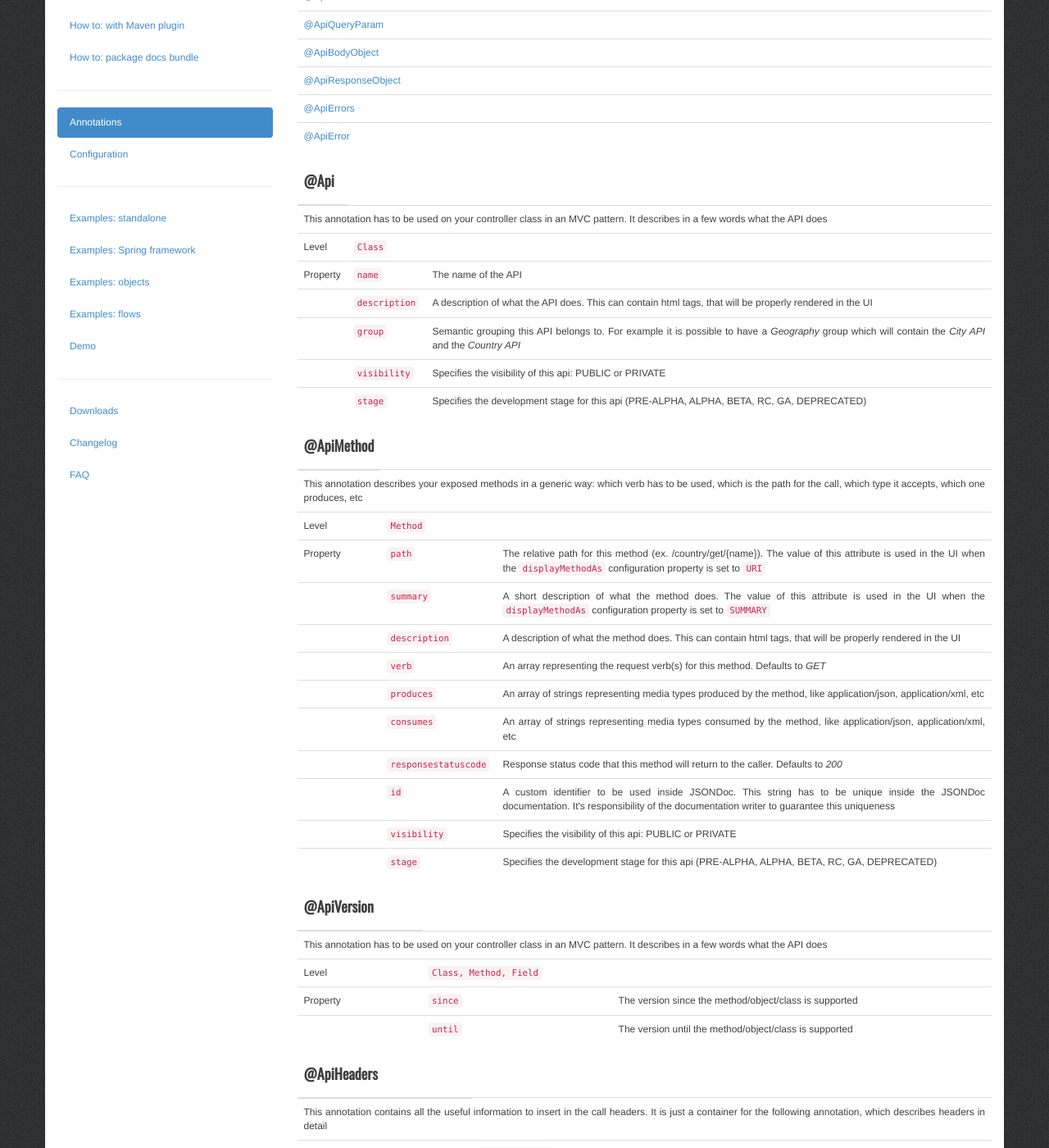
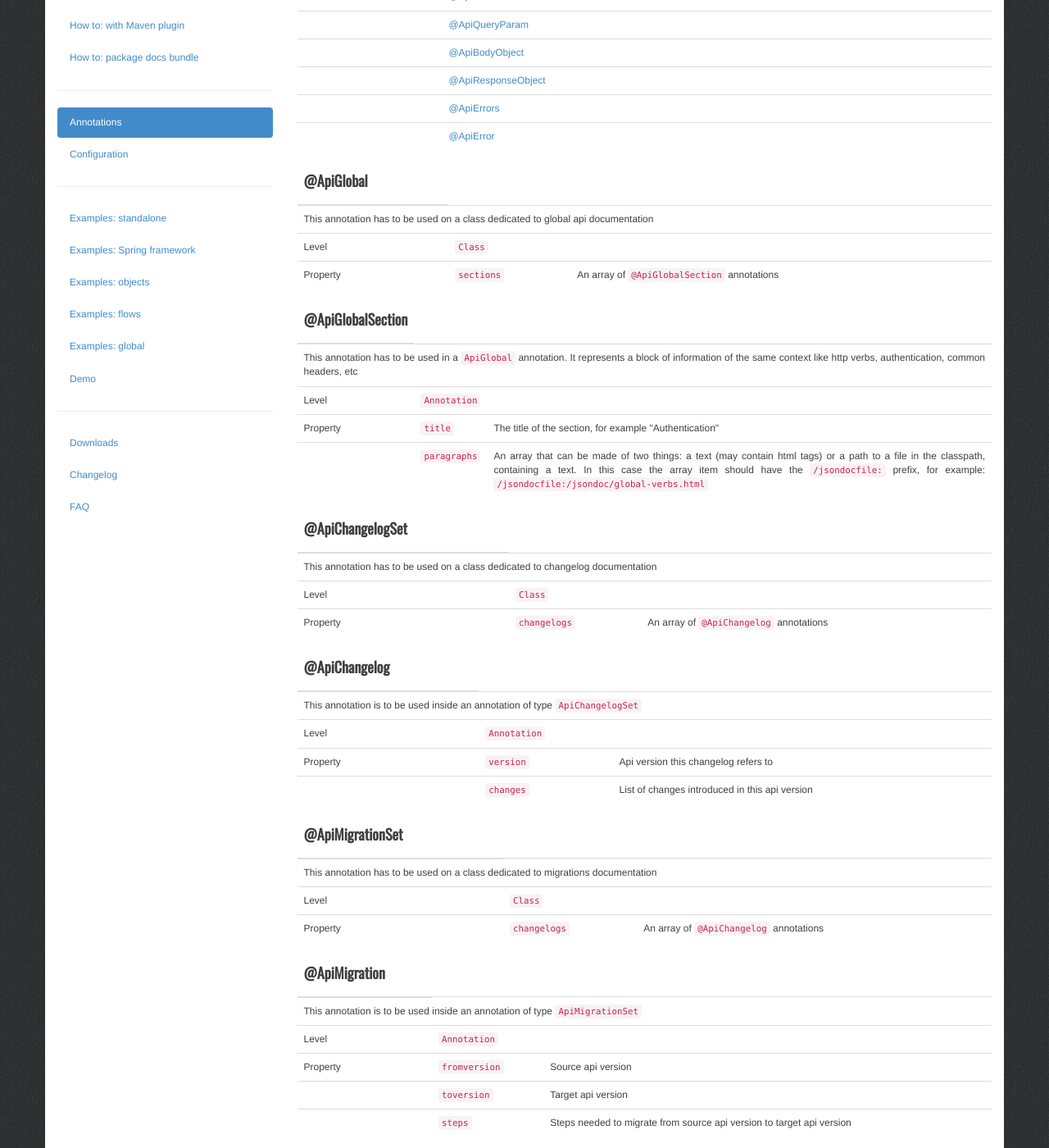
Before and after one commit to fabiomaffioletti/jsondoc, a Jekyll site: the page built from annotations.html, in a window 1280 px wide and 1400 px high, scrolled down 721 px. Shown: the whole window at 82% size. Built offline with Jekyll 4.4.1, drawn with Linux system fonts in a browser that asks for light colours; nearby versions of some CDN libraries; some web fonts are replaced; Markdown is read by kramdown in place of the engine named in the settings; some of the changed text lies outside the part shown.

Commit message:
docs for version 1.2.4

```diff
--- a/_config.yml
+++ b/_config.yml
@@ -2,6 +2,6 @@ name: JSONDoc
 baseurl:
 markdown: redcarpet
 highlighter: pygments
-version: 1.2.2
+version: 1.2.4
 demourl: http://jsondoc.eu01.aws.af.cm/jsondoc-ui.html
 downloadurl: distro/jsondoc-bundle-1.0.2.tar.gz
--- a/_layouts/default.html
+++ b/_layouts/default.html
@@ -89,6 +89,7 @@
             <li id="examples-spring"><a href="examples-spring.html">Examples: Spring framework</a></li>
             <li id="examples-objects"><a href="examples-objects.html">Examples: objects</a></li>
             <li id="examples-flows"><a href="examples-flows.html">Examples: flows</a></li>
+            <li id="examples-global"><a href="examples-global.html">Examples: global</a></li>
             <li id="demo"><a target="_blank" href="{{ site.demourl }}">Demo</a></li>
             <hr>
             <li id="downloads"><a href="downloads.html">Downloads</a></li>
--- a/annotations.html
+++ b/annotations.html
@@ -5,24 +5,136 @@ title: Documentation
 
 <table class="table">
 	<tr>
+		<th>Global</th>
 		<th>Services</th>
 		<th>Authentication</th>
 		<th>Objects</th>
 		<th>Flows</th>
 	</tr>
-	<tr><td><a href="#api">@Api</a></td><td><a href="#apiauthnone">@ApiAuthNone</a></td><td><a href="#apiobject">@ApiObject</a></td><td><a href="#apiflowset">@ApiFlowSet</a></td></tr>
-	<tr><td><a href="#apimethod">@ApiMethod</a></td><td><a href="#apiauthbasic">@ApiAuthBasic</a></td><td><a href="#apiobjectfield">@ApiObjectField</a></td><td><a href="#apiflow">@ApiFlow</a></td></tr>
-	<tr><td><a href="#apiversion">@ApiVersion</a></td><td><a href="#apiauthbasicuser">@ApiAuthBasicUser</a></td><td></td><td><a href="#apiflowstep">@ApiFlowStep</a></td></tr>
-	<tr><td><a href="#apiheaders">@ApiHeaders</a></td><td></td><td></td><td></td></tr>
-	<tr><td><a href="#apiheader">@ApiHeader</a></td><td></td><td></td><td></td></tr>
-	<tr><td><a href="#apiparams">@ApiParams</a></td><td></td><td></td><td></td></tr>
-	<tr><td><a href="#apipathparam">@ApiPathParam</a></td><td></td><td></td><td></td></tr>
-	<tr><td><a href="#apiqueryparam">@ApiQueryParam</a></td><td></td><td></td><td></td></tr>
-	<tr><td><a href="#apibodyobject">@ApiBodyObject</a></td><td></td><td></td><td></td></tr>
-	<tr><td><a href="#apiresponseobject">@ApiResponseObject</a></td><td></td><td></td><td></td></tr>
-	<tr><td><a href="#apierrors">@ApiErrors</a></td><td></td><td></td><td></td></tr>
-	<tr><td><a href="#apierror">@ApiError</a></td><td></td><td></td><td></td></tr>
+	<tr><td><a href="#apiglobal">@ApiGlobal</a></td><td><a href="#api">@Api</a></td><td><a href="#apiauthnone">@ApiAuthNone</a></td><td><a href="#apiobject">@ApiObject</a></td><td><a href="#apiflowset">@ApiFlowSet</a></td></tr>
+	<tr><td><a href="#apiglobalsection">@ApiGlobalSection</a></td><td><a href="#apimethod">@ApiMethod</a></td><td><a href="#apiauthbasic">@ApiAuthBasic</a></td><td><a href="#apiobjectfield">@ApiObjectField</a></td><td><a href="#apiflow">@ApiFlow</a></td></tr>
+	<tr><td><a href="#apichangelogset">@ApiChangelogSet</a></td><td><a href="#apiversion">@ApiVersion</a></td><td><a href="#apiauthbasicuser">@ApiAuthBasicUser</a></td><td></td><td><a href="#apiflowstep">@ApiFlowStep</a></td></tr>
+	<tr><td><a href="#apichangelog">@ApiChangelog</a></td><td><a href="#apiheaders">@ApiHeaders</a></td><td></td><td></td><td></td></tr>
+	<tr><td><a href="#apimigrationset">@ApiMigrationSet</a></td><td><a href="#apiheader">@ApiHeader</a></td><td></td><td></td><td></td></tr>
+	<tr><td><a href="#apimigration">@ApiMigration</a></td><td><a href="#apiparams">@ApiParams</a></td><td></td><td></td><td></td></tr>
+	<tr><td></td><td><a href="#apipathparam">@ApiPathParam</a></td><td></td><td></td><td></td></tr>
+	<tr><td></td><td><a href="#apiqueryparam">@ApiQueryParam</a></td><td></td><td></td><td></td></tr>
+	<tr><td></td><td><a href="#apibodyobject">@ApiBodyObject</a></td><td></td><td></td><td></td></tr>
+	<tr><td></td><td><a href="#apiresponseobject">@ApiResponseObject</a></td><td></td><td></td><td></td></tr>
+	<tr><td></td><td><a href="#apierrors">@ApiErrors</a></td><td></td><td></td><td></td></tr>
+	<tr><td></td><td><a href="#apierror">@ApiError</a></td><td></td><td></td><td></td></tr>
 </table>
+
+<table class="table" id="apiglobal">
+	<thead><tr><th><h4>@ApiGlobal</h4></th></tr></thead>
+	<tbody>
+		<tr>
+			<td colspan="3">This annotation has to be used on a class dedicated to global api documentation</td>
+		</tr>
+		<tr><td>Level</td><td><code>Class</code></td><td></td></tr>
+		<tr>
+			<td>Property</td>
+			<td><code>sections</code></td>
+			<td>An array of <code>@ApiGlobalSection</code> annotations</td>
+		</tr>
+	</tbody>
+</table>
+
+<table class="table" id="apiglobalsection">
+	<thead><tr><th><h4>@ApiGlobalSection</h4></th></tr></thead>
+	<tbody>
+		<tr>
+			<td colspan="3">This annotation has to be used in a <code>ApiGlobal</code> annotation. It represents a block of information of the same context like http verbs, authentication, common headers, etc</td>
+		</tr>
+		<tr><td>Level</td><td><code>Annotation</code></td><td></td></tr>
+		<tr>
+			<td>Property</td>
+			<td><code>title</code></td>
+			<td>The title of the section, for example "Authentication"</td>
+		</tr>
+		<tr>
+			<td></td>
+			<td><code>paragraphs</code></td>
+			<td>An array that can be made of two things: a text (may contain html tags) or a path to a file in the classpath, containing  a text. In this case the array item should have the <code>/jsondocfile:</code> prefix, for example: <code>/jsondocfile:/jsondoc/global-verbs.html</code></td>
+		</tr>
+	</tbody>
+</table>
+
+<table class="table" id="apichangelogset">
+	<thead><tr><th><h4>@ApiChangelogSet</h4></th></tr></thead>
+	<tbody>
+		<tr>
+			<td colspan="3">This annotation has to be used on a class dedicated to changelog documentation</td>
+		</tr>
+		<tr><td>Level</td><td><code>Class</code></td><td></td></tr>
+		<tr>
+			<td>Property</td>
+			<td><code>changelogs</code></td>
+			<td>An array of <code>@ApiChangelog</code> annotations</td>
+		</tr>
+	</tbody>
+</table>
+
+<table class="table" id="apichangelog">
+	<thead><tr><th><h4>@ApiChangelog</h4></th></tr></thead>
+	<tbody>
+		<tr>
+			<td colspan="3">This annotation is to be used inside an annotation of type <code>ApiChangelogSet</code></td>
+		</tr>
+		<tr><td>Level</td><td><code>Annotation</code></td><td></td></tr>
+		<tr>
+			<td>Property</td>
+			<td><code>version</code></td>
+			<td>Api version this changelog refers to</td>
+		</tr>
+		<tr>
+			<td></td>
+			<td><code>changes</code></td>
+			<td>List of changes introduced in this api version</td>
+		</tr>
+	</tbody>
+</table>
+
+<table class="table" id="apimigrationset">
+	<thead><tr><th><h4>@ApiMigrationSet</h4></th></tr></thead>
+	<tbody>
+		<tr>
+			<td colspan="3">This annotation has to be used on a class dedicated to migrations documentation</td>
+		</tr>
+		<tr><td>Level</td><td><code>Class</code></td><td></td></tr>
+		<tr>
+			<td>Property</td>
+			<td><code>changelogs</code></td>
+			<td>An array of <code>@ApiChangelog</code> annotations</td>
+		</tr>
+	</tbody>
+</table>
+
+<table class="table" id="apimigration">
+	<thead><tr><th><h4>@ApiMigration</h4></th></tr></thead>
+	<tbody>
+		<tr>
+			<td colspan="3">This annotation is to be used inside an annotation of type <code>ApiMigrationSet</code></td>
+		</tr>
+		<tr><td>Level</td><td><code>Annotation</code></td><td></td></tr>
+		<tr>
+			<td>Property</td>
+			<td><code>fromversion</code></td>
+			<td>Source api version</td>
+		</tr>
+		<tr>
+			<td></td>
+			<td><code>toversion</code></td>
+			<td>Target api version</td>
+		</tr>
+		<tr>
+			<td></td>
+			<td><code>steps</code></td>
+			<td>Steps needed to migrate from source api version to target api version</td>
+		</tr>
+	</tbody>
+</table>
+
 
 <table class="table" id="api">
 	<thead><tr><th><h4>@Api</h4></th></tr></thead>
--- a/changelog.html
+++ b/changelog.html
@@ -2,6 +2,12 @@
 layout: default
 title: Changelog
 ---
+
+<h3>Version 1.2.4 <small>Sep 2, 2015</small></h3>
+<ul>
+<li><a target="_blank" href="https://github.com/fabiomaffioletti/jsondoc/issues/99">Global documentation</a></li>
+<li><a target="_blank" href="https://github.com/fabiomaffioletti/jsondoc/issues/140">Default value for Spring MVC produces</a></li>
+</ul>
 
 <h3>Version 1.2.2 <small>Aug 26, 2015</small></h3>
 <ul>
```
Also changed, not shown: examples-global.html (added, +89 -0 lines).
